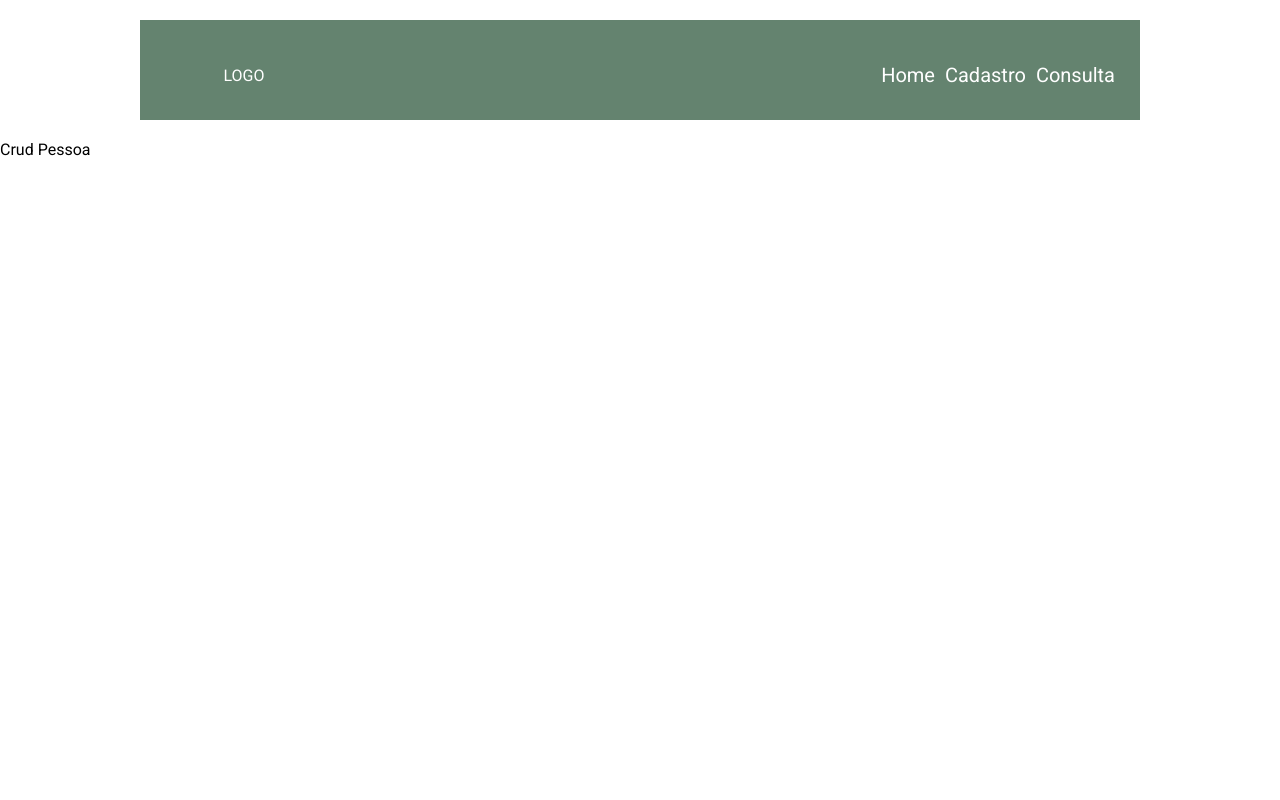
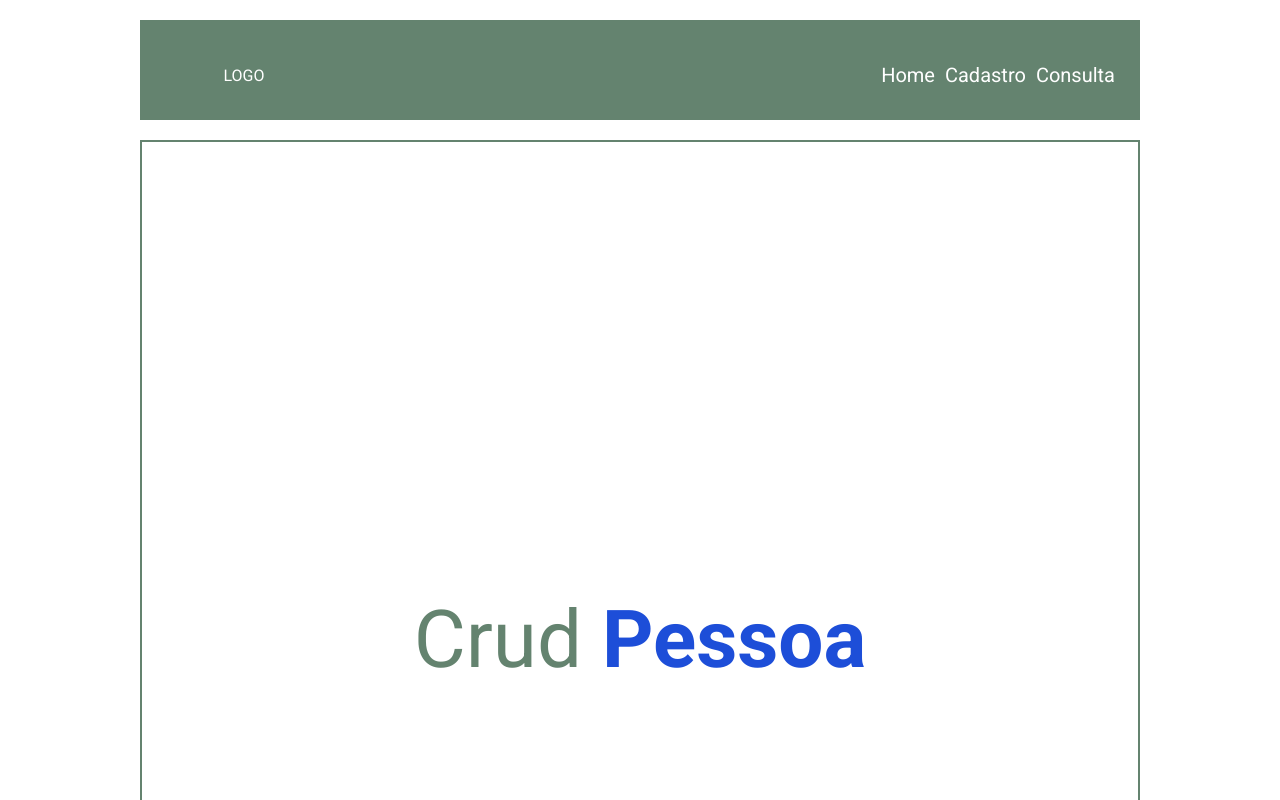
Before and after one commit to LucasAl03/crud_pessoas, an Angular app: page /home in a window 1280 px wide. Shown: the top 800 px of the page. Built offline with nearby package versions, Linux system fonts and the light colour scheme.

Commit message:
Formatação do componenete home

```diff
--- a/src/app/component/home-component/home-component.css
+++ b/src/app/component/home-component/home-component.css
@@ -0,0 +1,16 @@
+#div-home{
+    width: 1000px;
+    height: 1000px;
+    margin: 20px auto;
+    color: var(--primaria);
+    display: flex;
+    align-items: center;
+    justify-content: center;
+    font-size: 5em;
+    border: 2px solid var(--primaria)
+}
+
+#tito-pessoa{
+    color: var(--botao02);
+    font-weight: bold;
+}
```
